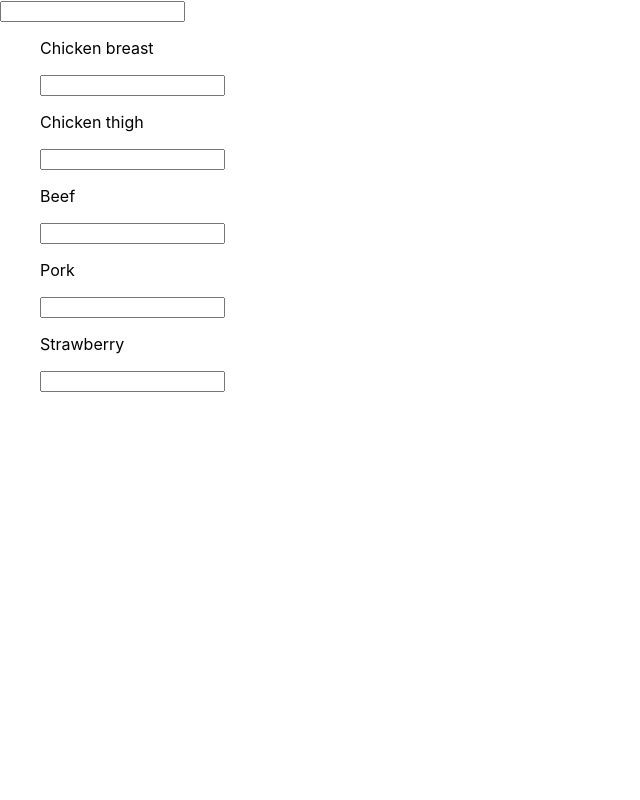
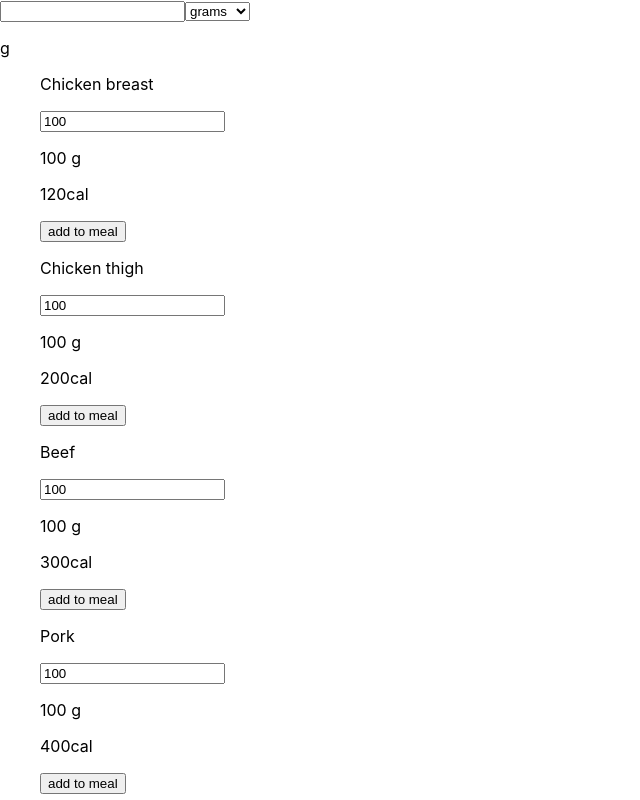
Before and after one commit to kevinzunigacuellar/meal-prep, a Next.js app: page / in a window 1280 px wide. Shown: the top 800 px of the page, without its empty margins (0-640 px from the left). Built offline with nearby package versions, Linux system fonts and the light colour scheme.

Commit message:
set initial functionality

```diff
--- a/pages/index.tsx
+++ b/pages/index.tsx
@@ -1,88 +1,126 @@
 import type { NextPage } from 'next'
-import { useState } from 'react'
+import { useState, useMemo, useContext, createContext, useEffect } from 'react'
 
 const food = [
   {
     name: 'Chicken breast',
-    calories: 200,
-    weight: {
-      units: 'g',
-      value: 100,
-    },
+    caloriesPerGram: 1.2,
   },
   {
     name: 'Chicken thigh',
-    calories: 300,
-    weight: {
-      units: 'g',
-      value: 100,
-    },
+    caloriesPerGram: 2,
   },
   {
     name: 'Beef',
-    calories: 200,
-    weight: {
-      units: 'g',
-      value: 100,
-    },
+    caloriesPerGram: 3,
   },
   {
     name: 'Pork',
-    calories: 200,
-    weight: {
-      units: 'g',
-      value: 100,
-    },
+    caloriesPerGram: 4,
   },
   {
     name: 'Strawberry',
-    calories: 40,
-    weight: {
-      units: 'g',
-      value: 100,
-    },
+    caloriesPerGram: 0.5,
   },
 ]
 
 const Home: NextPage = () => {
   const [filter, setFilter] = useState('')
-  const [foods, setFoods] = useState(food)
-  const [calories, setCalories] = useState(0)
+  const [foodList, setfoodList] = useState(food)
+  const [meal, setMeal] = useState([])
+  const [units, setUnits] = useState('g')
 
   const handleChange = (e: React.ChangeEvent<HTMLInputElement>) => {
     setFilter(e.target.value.toLowerCase())
   }
+  // todo: fix unit converter in meals
+  useEffect(() => {
+    if (units === 'oz') {
+      setMeal(meal =>
+        meal.map(mealItem => {
+          const weight = mealItem.weight / 28.35
+          return {
+            ...mealItem,
+            weight,
+          }
+        })
+      )
+    }
+  }, [units])
+
+  const totalCalories = useMemo(() => {
+    return meal.reduce((acc, curr) => acc + curr.calories, 0)
+  }, [meal])
+
+  const handleSelect = e => {
+    setUnits(e.target.value)
+  }
   return (
     <div>
-      <input type="text" onChange={handleChange} />
-      <pre>{filter}</pre>
-      <ul>
-        {foods
-          .filter(food => food.name.toLowerCase().includes(filter))
-          .map(food => (
-            <Food name={food.name} initialWeight={food.weight} />
+      <UnitsContext.Provider value={{ units }}>
+        <input type="text" onChange={handleChange} />
+        <select name="units" id="units" onChange={handleSelect}>
+          <option value="g">grams</option>
+          <option value="oz">ounces</option>
+        </select>
+        <p>{units}</p>
+        <pre>{filter}</pre>
+        <ul>
+          {foodList
+            .filter(food => food.name.toLowerCase().includes(filter))
+            .map((food, i) => (
+              <Food key={i} name={food.name} calPerGram={food.caloriesPerGram} setMeal={setMeal} />
+            ))}
+        </ul>
+        <h1>Meal:</h1>
+        <p>total calories: {totalCalories}cal</p>
+        <div>
+          {meal.map(meal => (
+            <div key={meal.name}>
+              <div>{meal.name}</div>
+              <div>
+                {meal.weight} {units}
+              </div>
+              <div>{meal.calories}cal</div>
+            </div>
           ))}
-      </ul>
+        </div>
+      </UnitsContext.Provider>
     </div>
   )
 }
 
-const Food = ({ name, initialWeight }: any) => {
-  const [weight, setWeight] = useState(initialWeight.value)
+const Food = ({ name, calPerGram, setMeal }: any) => {
+  const [weight, setWeight] = useState(100)
+  const { units } = useContext(UnitsContext)
 
   const handleWeightChange = (e: React.ChangeEvent<HTMLInputElement>) => {
-    setWeight(e.target.value)
+    setWeight(Number(e.target.value))
   }
 
+  const calories = useMemo(() => {
+    if (units === 'g') {
+      return calPerGram * weight
+    }
+    return weight * calPerGram * 28.3495
+  }, [weight, calPerGram, units])
+
+  const addToMeal = () => {
+    setMeal(meal => [...meal, { name, weight, calories }])
+  }
   return (
     <div>
       <p>{name}</p>
-      <input type="number" value={weight.value} onChange={handleWeightChange} />
+      <input type="number" value={weight} onChange={handleWeightChange} />
       <p>
-        {weight.value} {weight.units}
+        {weight} {units}
       </p>
+      <p>{calories}cal</p>
+      <button onClick={addToMeal}>add to meal</button>
     </div>
   )
 }
 
+const UnitsContext = createContext({})
+
 export default Home
```
